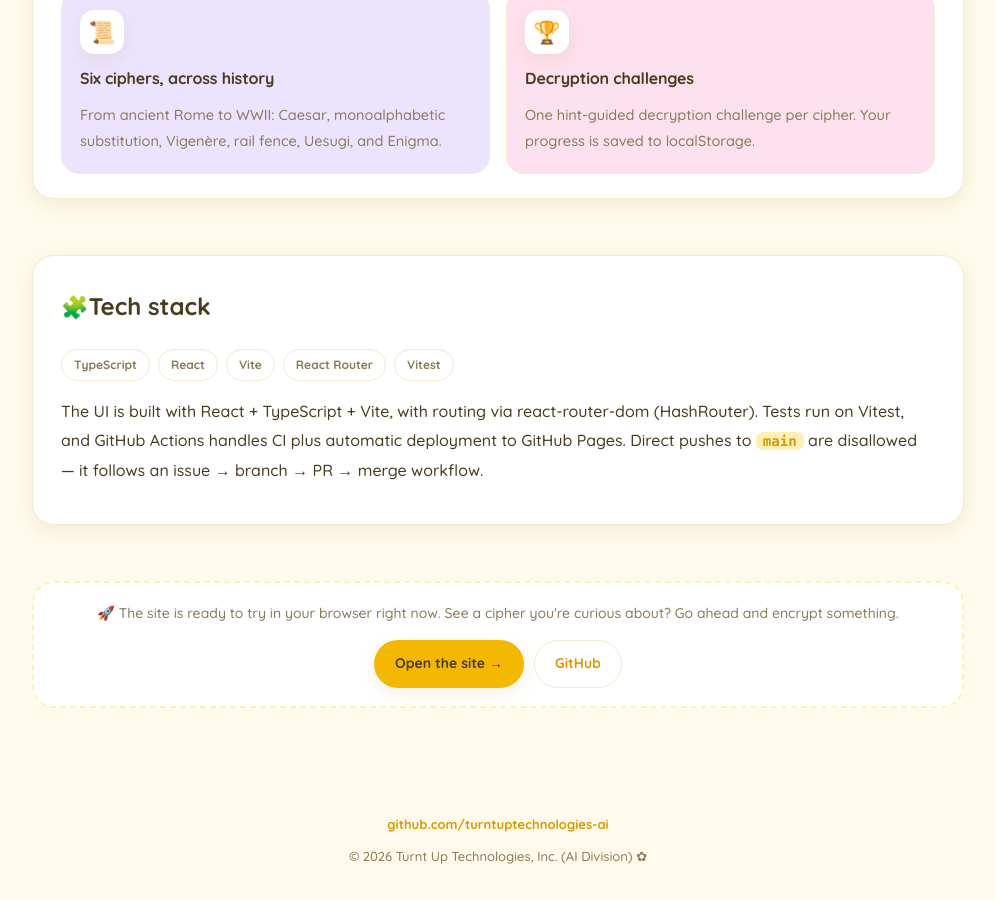
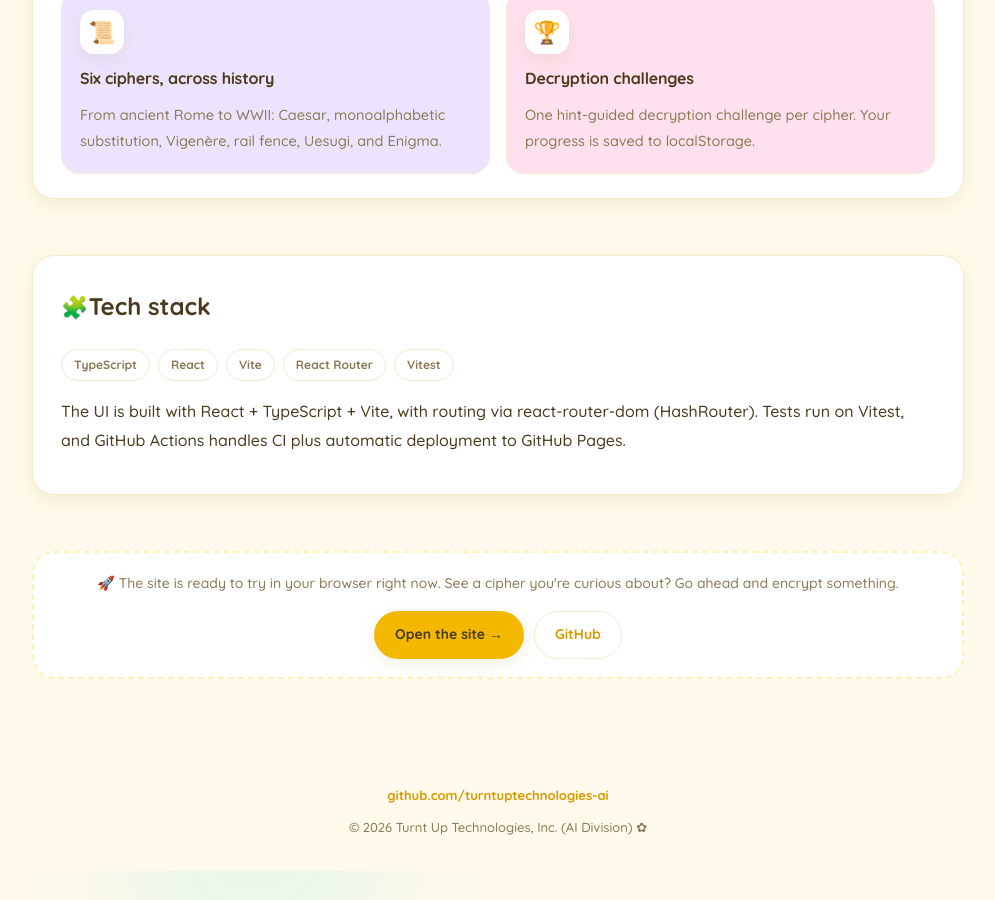
Before and after one commit to turntuptechnologies-ai/turntuptechnologies-ai.github.io, a Jekyll site: the page built from projects/classical-cipher-playground.md, in a window 1280 px wide and 900 px high, scrolled down 1229 px. Shown: the whole window, without its empty margins (142-1137 px from the left). Built offline with Jekyll 4.4.1, drawn with Linux system fonts in a browser that asks for light colours; some web fonts are replaced.

Commit message:
classical-cipher-playgroundページの技術スタック説明から開発フローの記述を削除
技術スタックではなくワークフローの話なので混在させない。

Co-Authored-By: Claude Sonnet 5 <noreply@anthropic.com>

```diff
--- a/projects/classical-cipher-playground.md
+++ b/projects/classical-cipher-playground.md
@@ -92,12 +92,10 @@ permalink: /projects/classical-cipher-playground/
   <p data-i18n="ja">
     UI は React + TypeScript + Vite で構築、ルーティングは react-router-dom（HashRouter）。
     テストは Vitest、GitHub Actions で CI と GitHub Pages への自動デプロイを行っています。
-    <code>main</code> への直接pushは禁止で、Issue → ブランチ → PR → マージの運用です。
   </p>
   <p data-i18n="en" lang="en">
     The UI is built with React + TypeScript + Vite, with routing via react-router-dom (HashRouter).
     Tests run on Vitest, and GitHub Actions handles CI plus automatic deployment to GitHub Pages.
-    Direct pushes to <code>main</code> are disallowed — it follows an issue → branch → PR → merge workflow.
   </p>
 </section>
 
```
